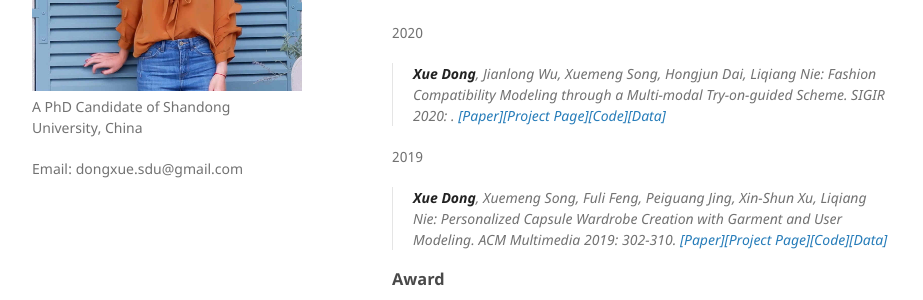
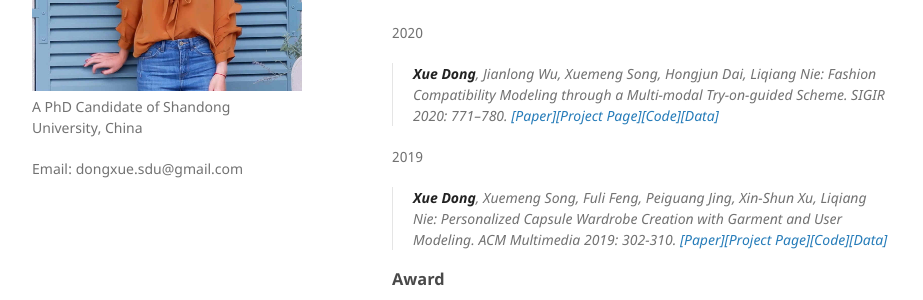
Before and after one commit to hello-dx/hello-dx.github.io, a Jekyll site: the page built from index.md, in a window 1280 px wide. Shown: the part 319-619 px from the top of the page, without its empty margins (178-1101 px from the left). Built offline with Jekyll 4.4.1, drawn with Linux system fonts in a browser that asks for light colours.

Commit message:
Update index.md

```diff
--- a/index.md
+++ b/index.md
@@ -14,7 +14,7 @@ Hello, this is Xue Dong (董雪). She is currently a PhD candidate of School of
 
 2020
 
->**Xue Dong**, Jianlong Wu, Xuemeng Song, Hongjun Dai, Liqiang Nie: Fashion Compatibility Modeling through a Multi-modal Try-on-guided Scheme. SIGIR 2020: . [[Paper]](./assets/paper/FashionCompatibilityModelingthroughaMulti-modalTry-on-guidedScheme.pdf)[[Project Page]](https://dxresearch.wixsite.com/tryon-cm)[[Code]](https://drive.google.com/open?id=1nL4CuyEvafEx8hbpGVj0v81C1fETZjR0)[[Data]](https://drive.google.com/open?id=1-0wG_NXEEWMFe1JqOG2nGx3uQJDiVInS)
+>**Xue Dong**, Jianlong Wu, Xuemeng Song, Hongjun Dai, Liqiang Nie: Fashion Compatibility Modeling through a Multi-modal Try-on-guided Scheme. SIGIR 2020: 771–780. [[Paper]](./assets/paper/FashionCompatibilityModelingthroughaMulti-modalTry-on-guidedScheme.pdf)[[Project Page]](https://dxresearch.wixsite.com/tryon-cm)[[Code]](https://drive.google.com/open?id=1nL4CuyEvafEx8hbpGVj0v81C1fETZjR0)[[Data]](https://drive.google.com/open?id=1-0wG_NXEEWMFe1JqOG2nGx3uQJDiVInS)
 
 2019
 
```
